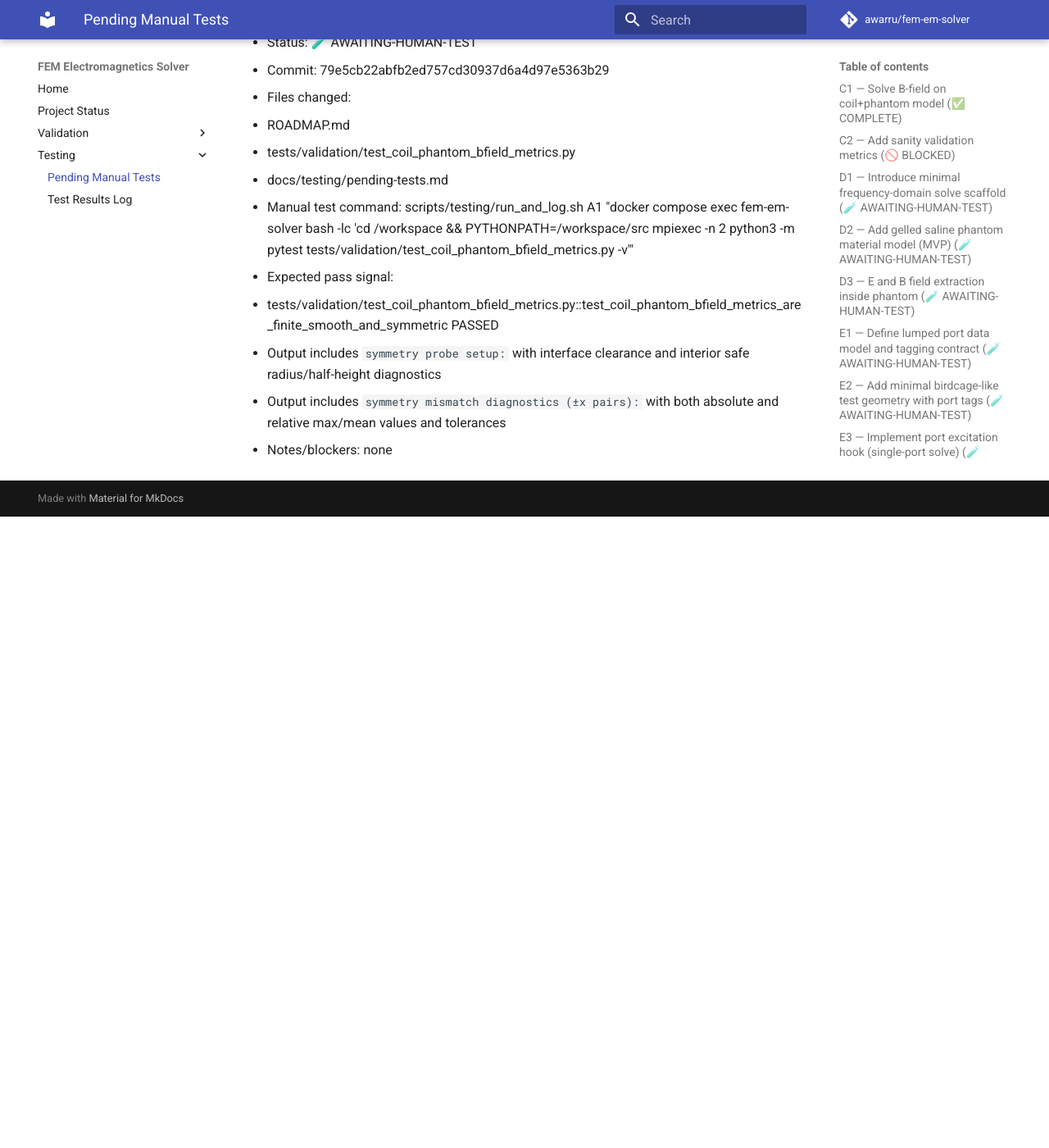
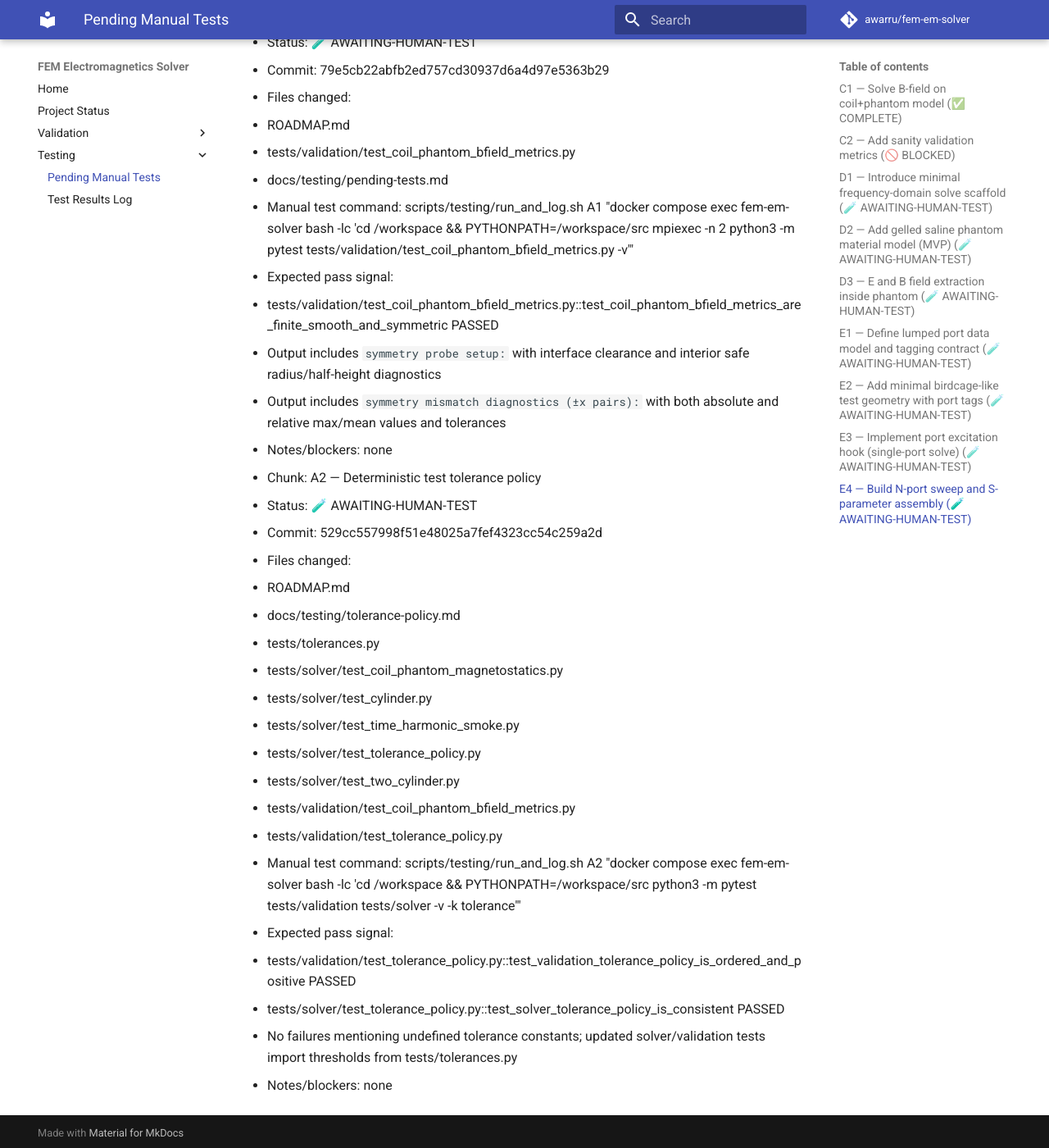
Before and after one commit to awarru/fem-em-solver, an MkDocs documentation site: the page built from docs/testing/pending-tests.md, in a window 1280 px wide and 1400 px high, scrolled down 8552 px. Shown: the whole window at 82% size. Built offline with MkDocs 1.6.1 and Material for MkDocs 9.7.7, drawn with Linux system fonts in a browser that asks for light colours; comment, search, counter and statistics services are not loaded; before the commit the page ends 9182 px from its top, so only the background shows below that.

Commit message:
docs: queue A2 for human tolerance-policy verification

```diff
--- a/docs/testing/pending-tests.md
+++ b/docs/testing/pending-tests.md
@@ -264,3 +264,24 @@
   - Output includes `symmetry probe setup:` with interface clearance and interior safe radius/half-height diagnostics
   - Output includes `symmetry mismatch diagnostics (±x pairs):` with both absolute and relative max/mean values and tolerances
 - Notes/blockers: none
+
+- Chunk: A2 — Deterministic test tolerance policy
+- Status: 🧪 AWAITING-HUMAN-TEST
+- Commit: 529cc557998f51e48025a7fef4323cc54c259a2d
+- Files changed:
+  - ROADMAP.md
+  - docs/testing/tolerance-policy.md
+  - tests/tolerances.py
+  - tests/solver/test_coil_phantom_magnetostatics.py
+  - tests/solver/test_cylinder.py
+  - tests/solver/test_time_harmonic_smoke.py
+  - tests/solver/test_tolerance_policy.py
+  - tests/solver/test_two_cylinder.py
+  - tests/validation/test_coil_phantom_bfield_metrics.py
+  - tests/validation/test_tolerance_policy.py
+- Manual test command: scripts/testing/run_and_log.sh A2 "docker compose exec fem-em-solver bash -lc 'cd /workspace && PYTHONPATH=/workspace/src python3 -m pytest tests/validation tests/solver -v -k tolerance'"
+- Expected pass signal:
+  - tests/validation/test_tolerance_policy.py::test_validation_tolerance_policy_is_ordered_and_positive PASSED
+  - tests/solver/test_tolerance_policy.py::test_solver_tolerance_policy_is_consistent PASSED
+  - No failures mentioning undefined tolerance constants; updated solver/validation tests import thresholds from tests/tolerances.py
+- Notes/blockers: none
```
